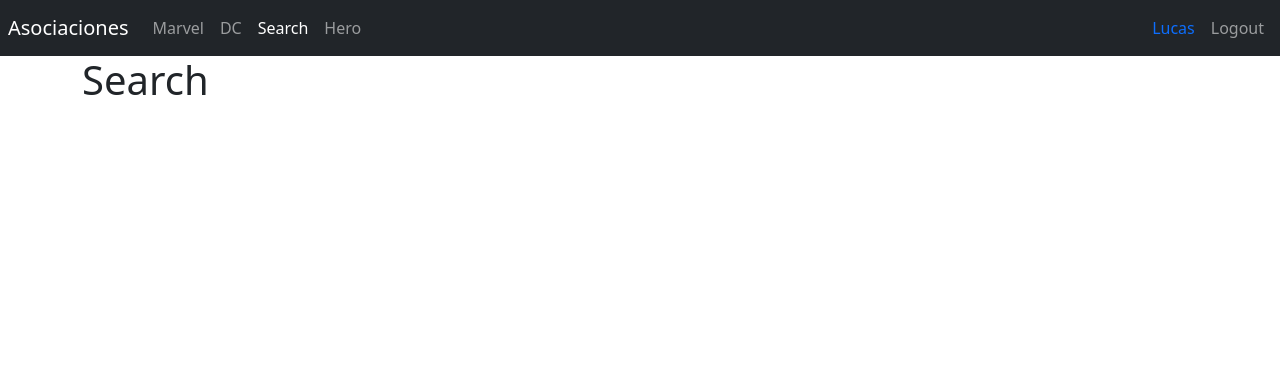
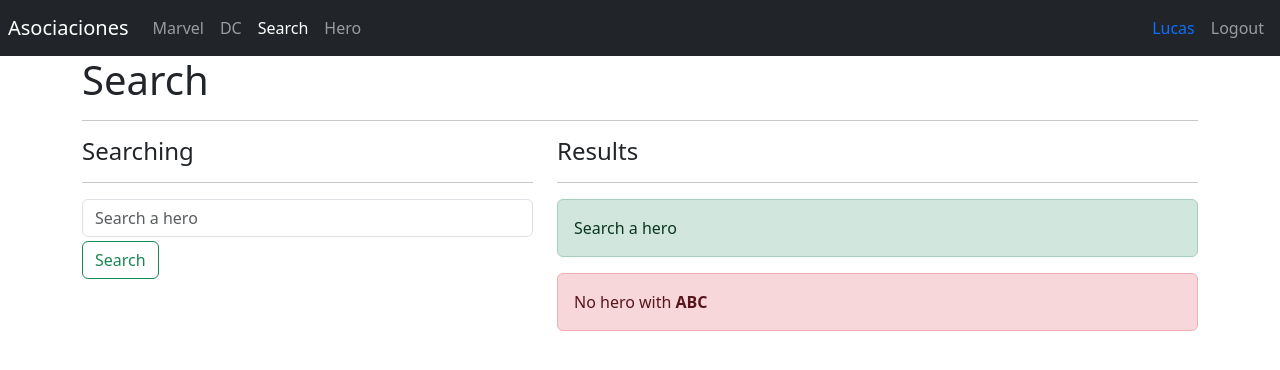
Before and after one commit to lucasfajersztejn/heroes-app, a React (Vite) app: page /search in a window 1280 px wide. Shown: the top 370 px of the page. Built offline with nearby package versions, Linux system fonts and the light colour scheme.

Commit message:
Working con SearchPage component

```diff
--- a/src/heroes/pages/SearchPage.jsx
+++ b/src/heroes/pages/SearchPage.jsx
@@ -1,9 +1,51 @@
+import { HeroCard } from '../components';
 
 
 export const SearchPage = () => {
   return (
     <>
       <h1>Search</h1>
+      <hr />
+
+      <div className="row">
+        <div className="col-5">
+          <h4>Searching</h4>
+          <hr />
+          <form>
+            <input
+              type="text"
+              placeholder="Search a hero"
+              className="form-control"
+              name="searchText"
+              autoComplete="off"
+            >
+            </input>
+
+            <button className="btn btn-outline-success mt-1">
+              Search
+            </button>
+          </form>
+        </div>
+
+        <div className="col-7">
+          <h4>Results</h4>
+          <hr />
+
+          <div className="alert alert-success">
+            Search a hero
+          </div>
+
+          <div className="alert alert-danger">
+            No hero with <b>ABC</b>
+          </div>
+
+
+          {/* <HeroCard {...hero} /> */}
+        </div>
+
+      </div>
+
+
     </>
   )
 }
```
